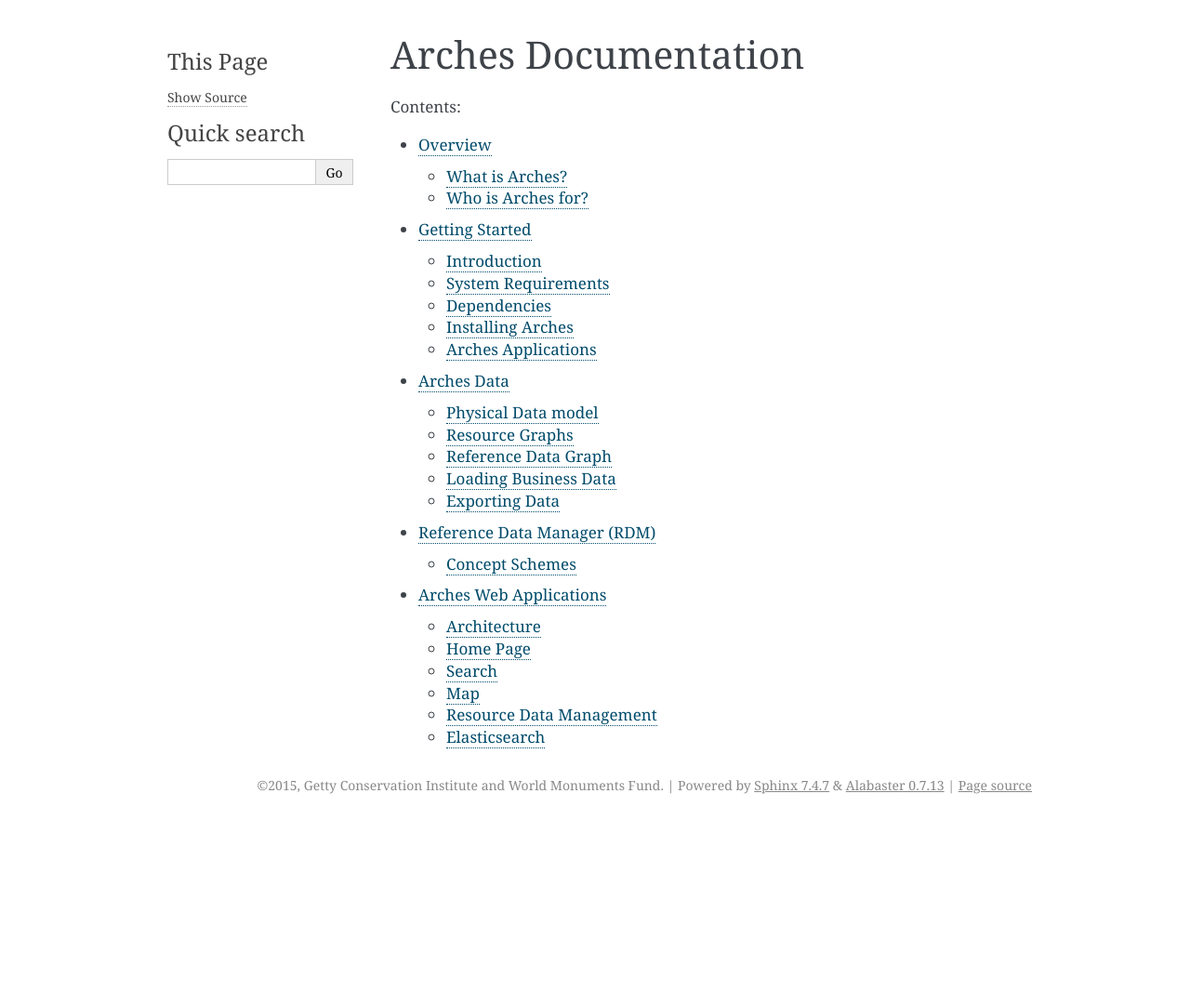
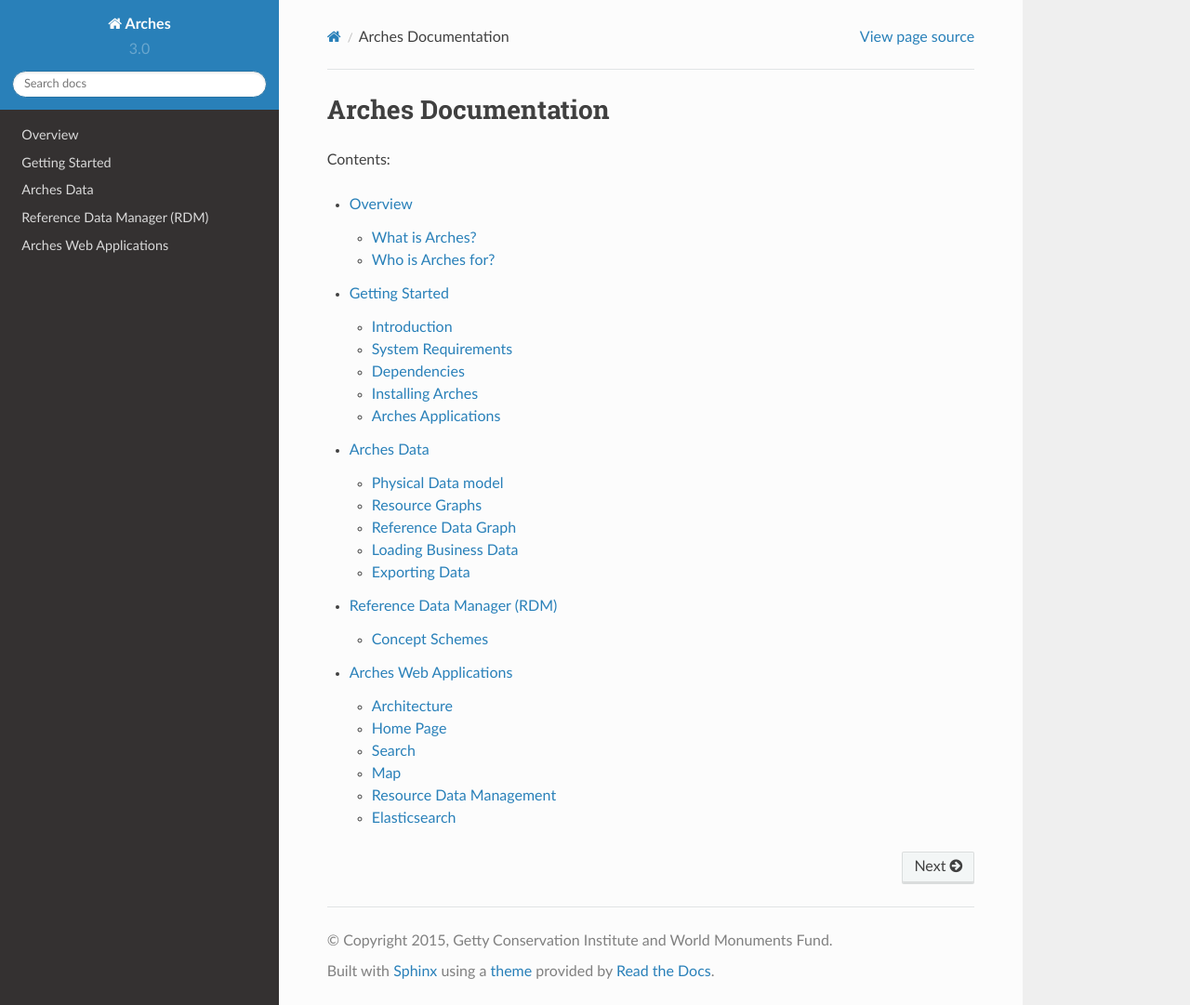
Before and after one commit to archesproject/arches-docs, a Sphinx documentation site: the page built from docs/index.txt, in a window 1280 px wide and 1081 px high. Shown: the whole window at 93% size. Built offline with Sphinx 7.4.7 and the Read the Docs theme 2.0.0, drawn with Linux system fonts in a browser that asks for light colours.

Commit message:
use local version of rtd theme if built outside of rtd environment

```diff
--- a/docs/conf.py
+++ b/docs/conf.py
@@ -116,6 +116,16 @@
 
 # Add any paths that contain custom themes here, relative to this directory.
 #html_theme_path = []
+
+# USING THIS THEME LOCALLY
+# https://github.com/snide/sphinx_rtd_theme#using-this-theme-locally-then-building-on-read-the-docs
+# on_rtd is whether we are on readthedocs.org, this line of code grabbed from docs.readthedocs.org
+on_rtd = os.environ.get('READTHEDOCS', None) == 'True'
+
+if not on_rtd:
+    import sphinx_rtd_theme
+    html_theme = 'sphinx_rtd_theme'
+    html_theme_path = [sphinx_rtd_theme.get_html_theme_path()]
 
 # The name for this set of Sphinx documents.  If None, it defaults to
 # "<project> v<release> documentation".
```
